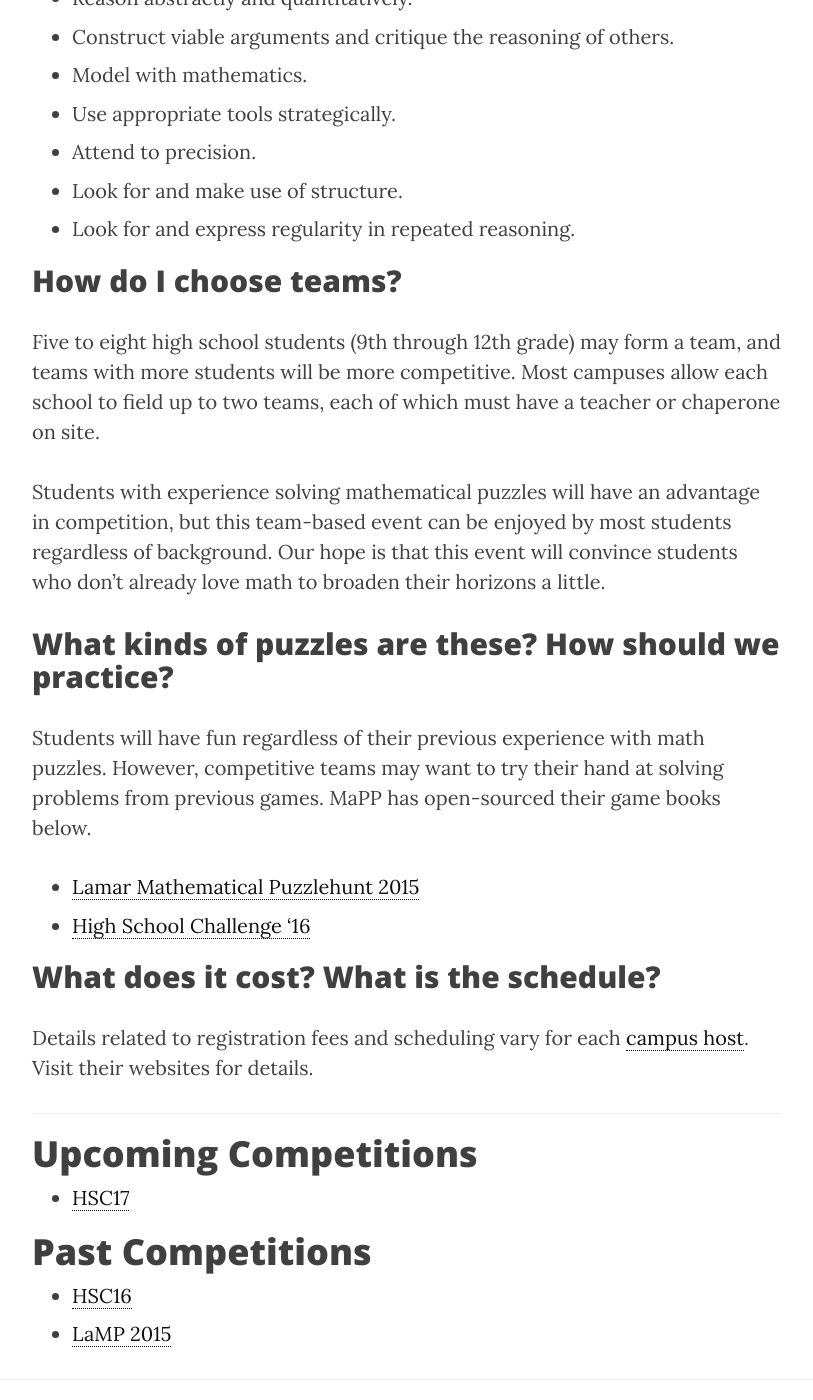
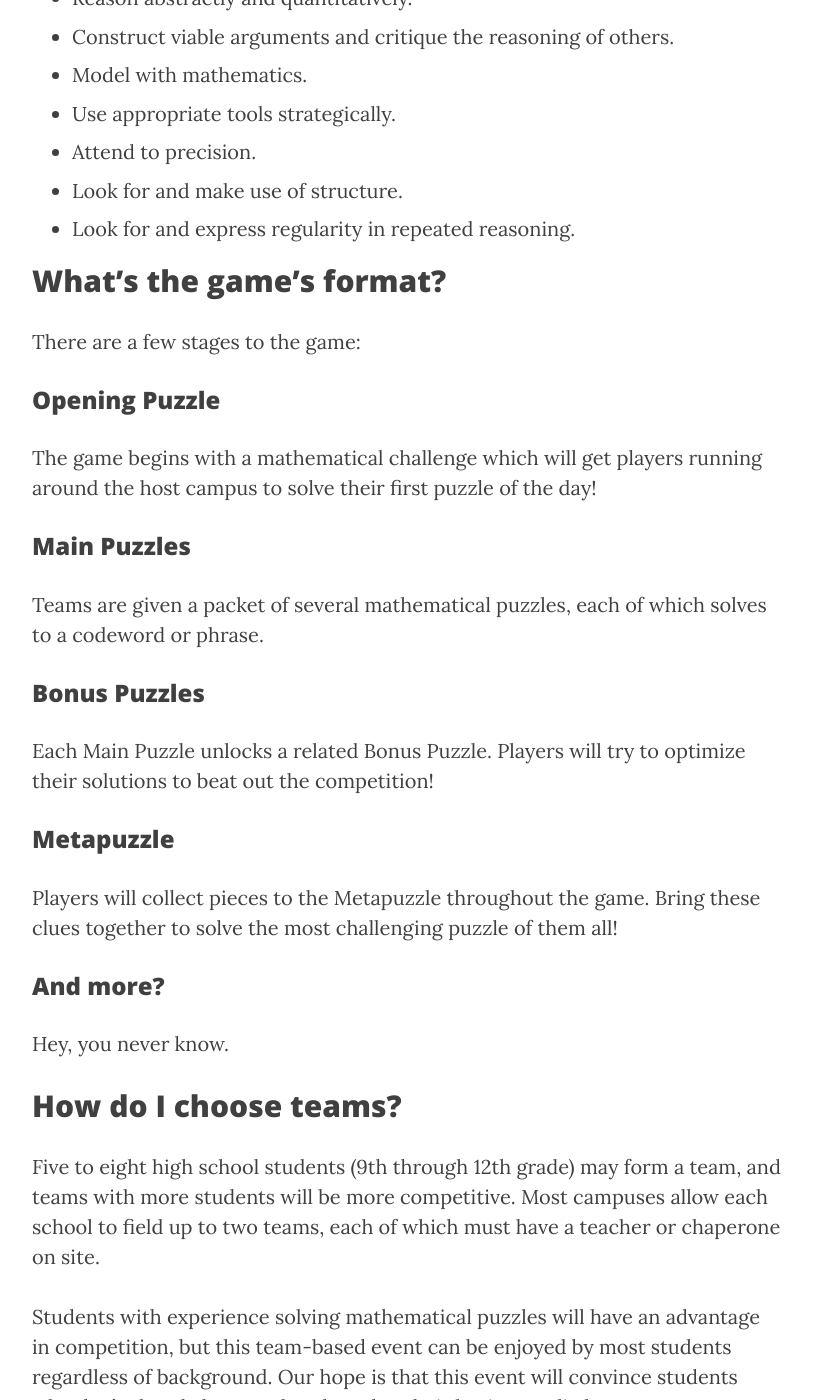
Before and after one commit to MaPPmath/mappmath.github.io, a Jekyll site: the page built from pages/hsc/hsc.md, in a window 1280 px wide and 1400 px high, scrolled down 2251 px. Shown: the whole window, without its empty margins (233-1046 px from the left). Built offline with Jekyll 4.4.1, drawn with Linux system fonts in a browser that asks for light colours; nearby versions of some CDN libraries.

Commit message:
add hsc format

```diff
--- a/pages/hsc/hsc.md
+++ b/pages/hsc/hsc.md
@@ -67,6 +67,38 @@ Successful players will...
 - Look for and make use of structure.
 - Look for and express regularity in repeated reasoning.
 
+
+## What's the game's format?
+
+There are a few stages to the game:
+
+### Opening Puzzle
+
+The game begins with a mathematical challenge which will get
+players running around the host campus to solve their first puzzle
+of the day!
+
+### Main Puzzles
+
+Teams are given a packet of several mathematical puzzles, each of
+which solves to a codeword or phrase.
+
+### Bonus Puzzles
+
+Each Main Puzzle unlocks a related Bonus Puzzle. Players will try
+to optimize their solutions to beat out the competition!
+
+### Metapuzzle
+
+Players will collect pieces to the Metapuzzle throughout the game.
+Bring these clues together to solve the most challenging puzzle of
+them all!
+
+### And more?
+
+Hey, you never know.
+
+
 ## How do I choose teams?
 
 Five to eight high school students (9th through 12th grade) may form a team,
```
